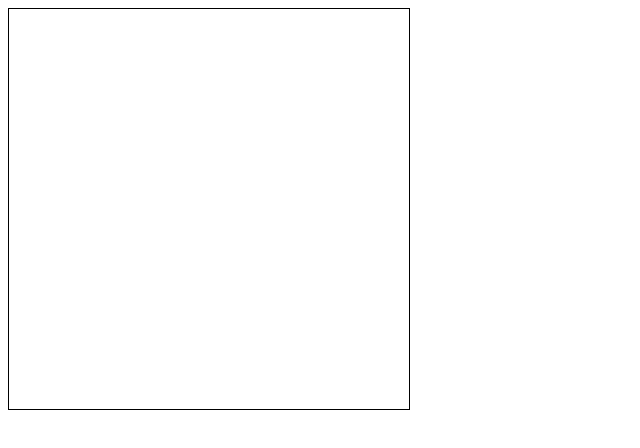
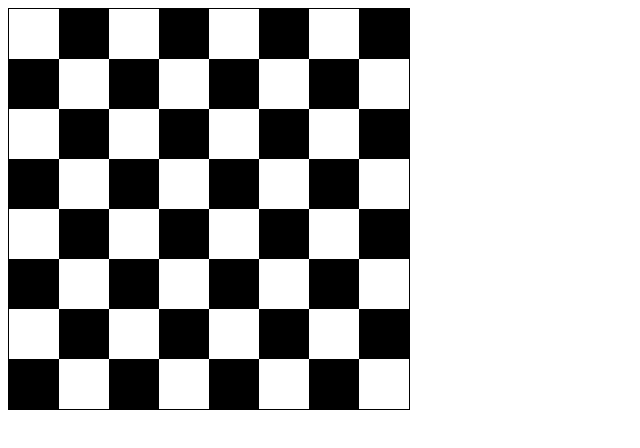
Before and after one commit to DmitriiFdrv/hw_JS, a plain HTML site: page hw_5/index.html in a window 1280 px wide. Shown: the whole page, without its empty margins (0-640 px from the left). Drawn offline with Linux system fonts and the light colour scheme.

Commit message:
homework_5_partly_fixed

```diff
--- a/hw_5/index.html
+++ b/hw_5/index.html
@@ -9,7 +9,7 @@
 </head>
 
 <body>
-    <div class="chess"></div>
+    <div class="board"></div>
     <script src="script.js"></script>
 
 
--- a/hw_5/script.js
+++ b/hw_5/script.js
@@ -2,23 +2,30 @@
 // Доска должна быть разлинована соответствующим образом, т.е. чередовать черные и белые ячейки.
 //Строки должны нумероваться числами от 1 до 8, столбцы – латинскими буквами A, B, C, D, E, F, G, H.
 
-(function chessess() {
+function chessess() {
 
-    let tbl = document.querySelector('.chess');
-    let num = 0;
-    const black = '.chess-cell';
+    let chess = document.querySelector('.board');
+    let cell;
+    let flag = true;
 
     for (let i = 0; i < 8; i++) {
 
         for (let u = 0; u < 8; u++) {
+            if (u == 0) flag = !flag;
 
+            cell = document.createElement('div');
 
+            if (flag) cell.className = "cell black";
+            else cell.className = "cell white";
+
+            chess.appendChild(cell);
+            flag = !flag;
         }
     }
 
 }
 
-)();
+chessess();
 //
 //2. Заполнить созданную таблицу буквами, отвечающими за шахматную фигуру,
 //например К – король, Ф – ферзь и т.п., причем все фигуры должны стоять на своих местах и быть соответственно черными и белыми.
--- a/hw_5/style.css
+++ b/hw_5/style.css
@@ -1,15 +1,18 @@
-.chess{
+.board{
     width: 400px;
     height: 400px;
     border: 1px solid black;
 
 }
-.chess-cell{
+.cell{
     width: 50px;
     height: 50px;
     float: left;
-    border: 1px solid black;
+
 }
-.black-cell{
+.black{
     background-color: black;
 }
+.white{
+    background-color: white;
+}
```
